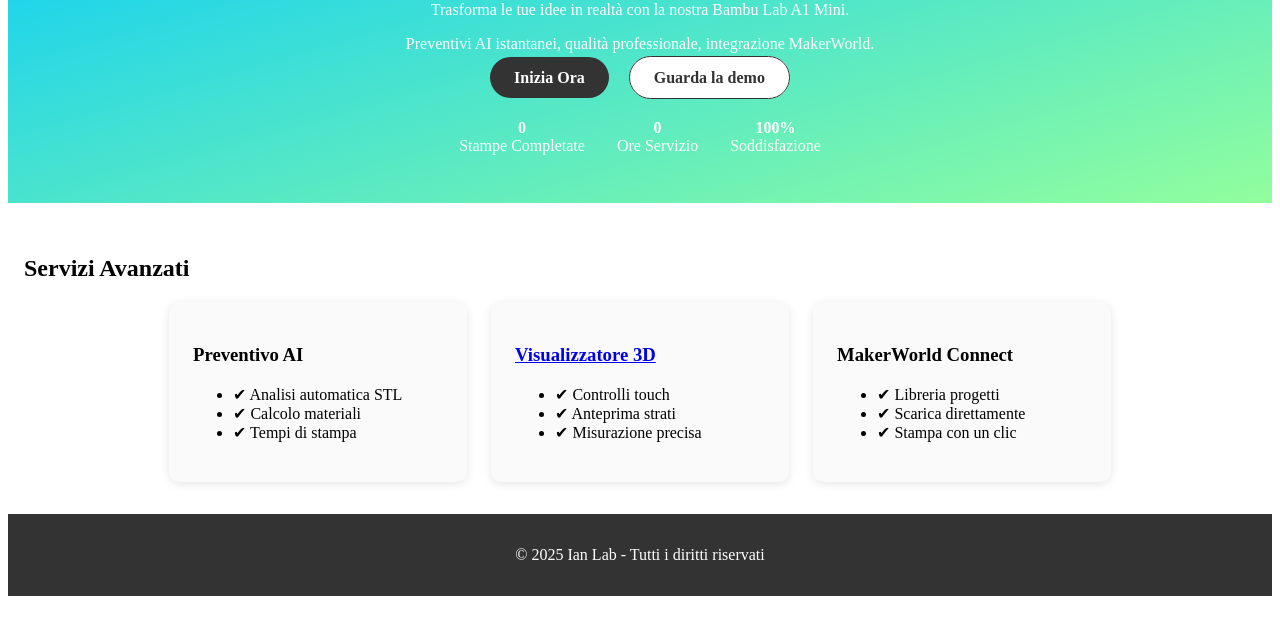
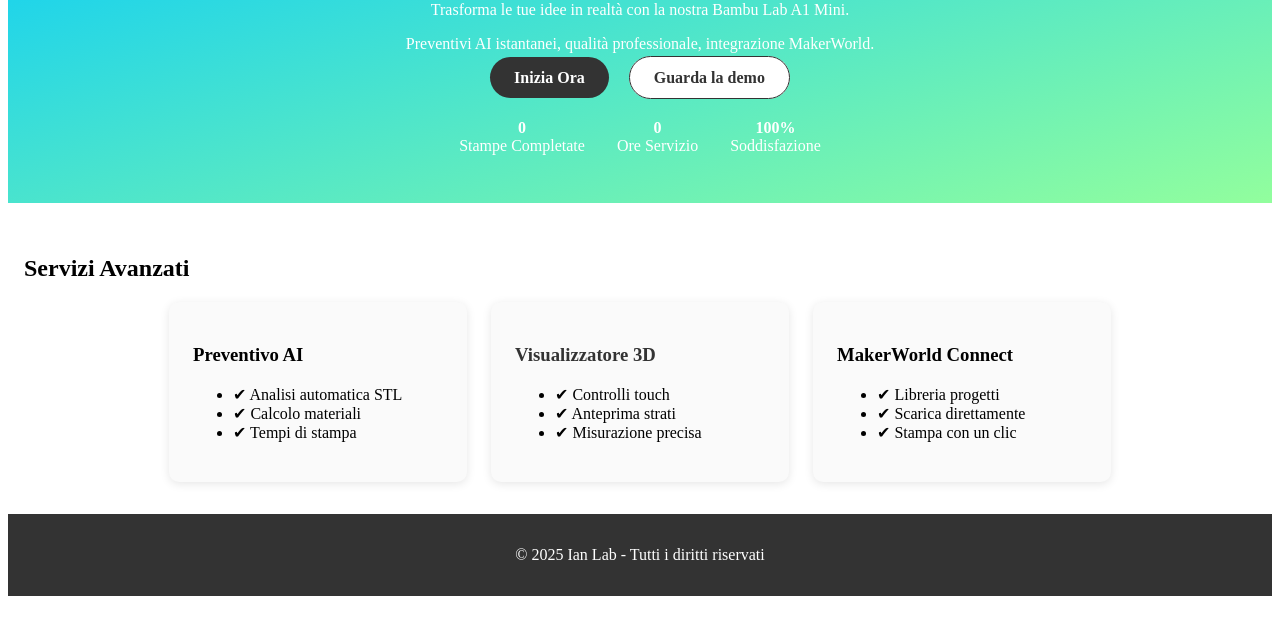
Before and after one commit to technoian/ianlab, a plain HTML site: page index.html in a window 1280 px wide. Shown: the part 169-800 px from the top of the page. Drawn offline with Linux system fonts and the light colour scheme.

Commit message:
Update style.css

```diff
--- a/style.css
+++ b/style.css
@@ -86,8 +86,21 @@ footer {
     color: white;
 }
 
+.section-link {
+    color: #333;
+    text-decoration: none;
+    border-bottom: 2px solid transparent;
+    transition: all 0.3s ease;
+}
+
+.section-link:hover {
+    color: #00c9ff;
+    border-bottom: 2px solid #00c9ff;
+}
+
+
 /* script.js */
 console.log("Ian Lab Website Ready");
 
 /* assets/logo.svg */
-<!-- Puoi creare un semplice logo SVG o sostituir
+<!-- Puoi creare un semplice logo SVG o sostituirlo con un'immagine -->
```
